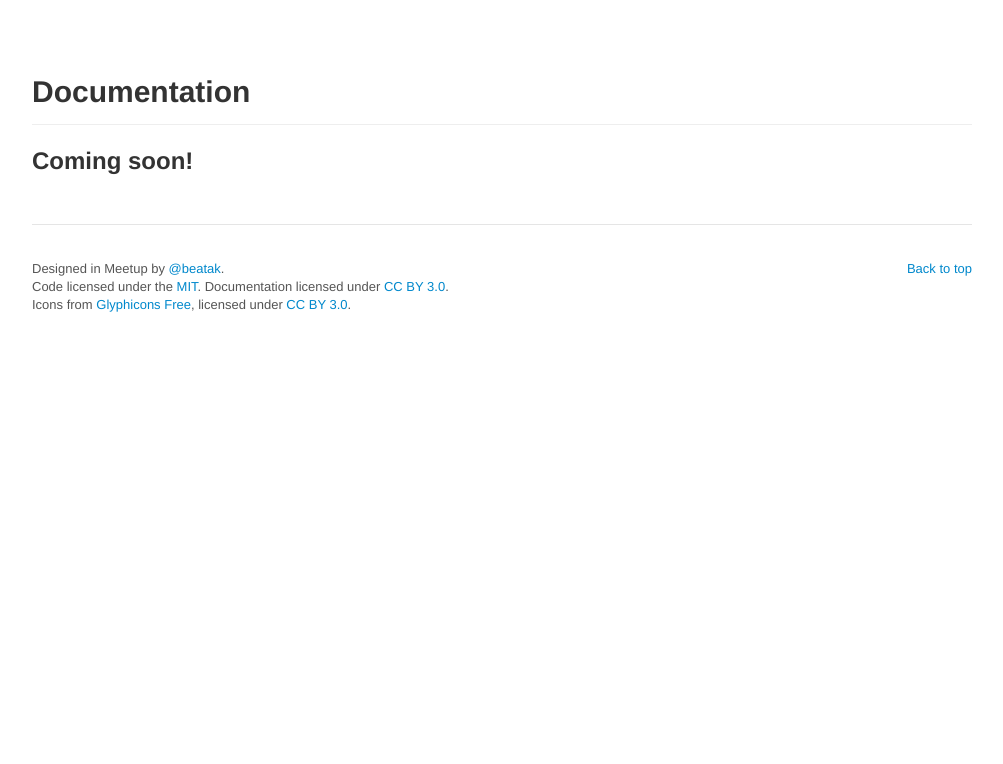
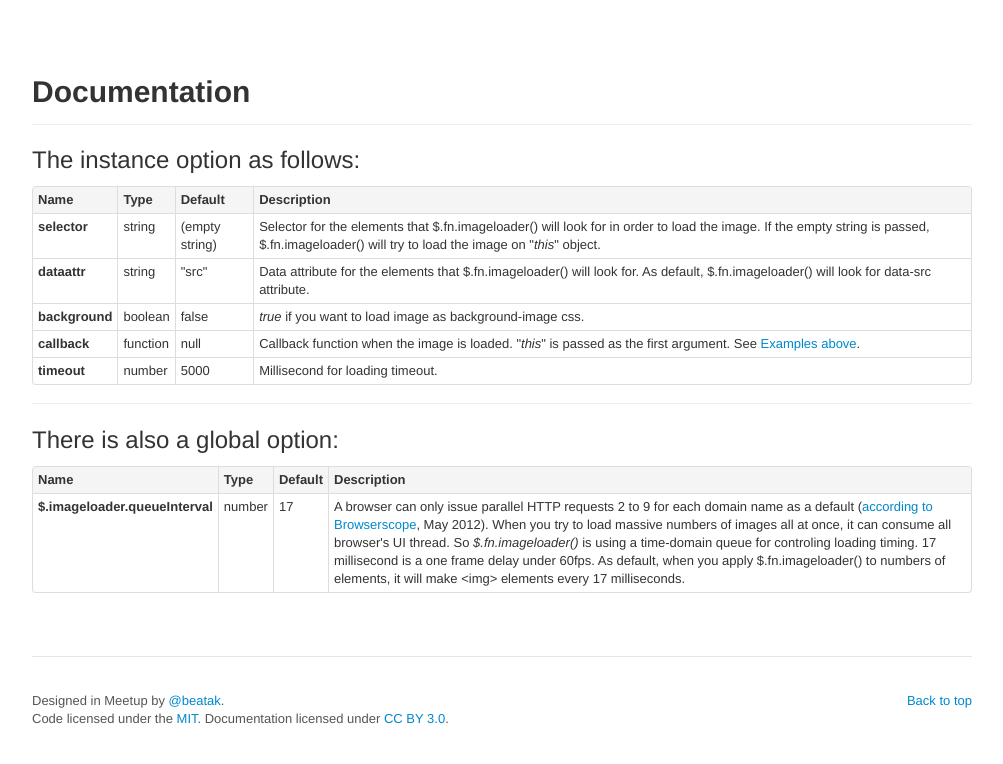
Before and after one commit to beatak/jquery-imageloader, a plain HTML site: page index.html in a window 1280 px wide. Shown: the part 2039-2803 px from the top of the page, without its empty margins (138-1141 px from the left). Before the commit the page ends 2389 px from the top, so only its background shows below. Drawn offline with Linux system fonts and the light colour scheme; a script that the page names is missing.

Commit message:
update document

```diff
--- a/index.html
+++ b/index.html
@@ -41,15 +41,15 @@
       <h1>jQuery.imageloader()</h1>
       <p>lets you have granular controls of image loading timing</p>
       <p class="download-info">
-        <a href="https://github.com/beatak/jquery-imageloader/" class="btn btn-primary btn-large">View project on GitHub</a>
-        <a href="https://github.com/beatak/jquery-imageloader/zipball/master" class="btn btn-large">Download latest</a>
+        <a href="http://github.com/beatak/jquery-imageloader/" class="btn btn-primary btn-large">View project on GitHub</a>
+        <a href="http://github.com/beatak/jquery-imageloader/zipball/master" class="btn btn-large">Download latest</a>
       </p>
     </div>
 
     <div class="bs-links">
       <ul class="quick-links">
         <li class="follow-btn">
-          <a href="https://twitter.com/beatak" class="twitter-follow-button" data-link-color="#0069D6" data-show-count="true">Follow @beatak</a>
+          <a href="http://twitter.com/beatak" class="twitter-follow-button" data-link-color="#0069D6" data-show-count="true">Follow @beatak</a>
         </li>
       </ul>
     </div>
@@ -247,7 +247,127 @@
 
      <div class="row">
        <div class="span12">
-         <h2>Coming soon!</h2>
+         <p>The instance option as follows:</p>
+         <table class="table table-bordered table-condensed">
+           <thead class="th-background">
+             <th>
+               Name
+             </th>
+             <th>
+               Type
+             </th>
+             <th>
+               Default
+             </th>
+             <th>
+               Description
+             </th>
+           </thead>
+           <tr>
+             <td>
+               <strong>selector</strong>
+             </td>
+             <td>
+               string
+             </td>
+             <td>
+               (empty string)
+             </td>
+             <td>
+               Selector for the elements that $.fn.imageloader() will look for in order to load the image. If the empty string is passed, $.fn.imageloader() will try to load the image on "<em>this</em>" object.
+             </td>
+           </tr>
+           <tr>
+             <td>
+               <strong>dataattr</strong>
+             </td>
+             <td>
+               string
+             </td>
+             <td>
+               "src"
+             </td>
+             <td>
+               Data attribute for the elements that $.fn.imageloader() will look for. As default, $.fn.imageloader() will look for data-src attribute.
+             </td>
+           </tr>
+           <tr>
+             <td>
+               <strong>background</strong>
+             </td>
+             <td>
+               boolean
+             </td>
+             <td>
+               false
+             </td>
+             <td>
+               <em>true</em> if you want to load image as background-image css.
+             </td>
+           </tr>
+           <tr>
+             <td>
+               <strong>callback</strong>
+             </td>
+             <td>
+               function
+             </td>
+             <td>
+               null
+             </td>
+             <td>
+               Callback function when the image is loaded. "<em>this</em>" is passed as the first argument. See <a href="#examples">Examples above</a>.
+             </td>
+           </tr>
+           <tr>
+             <td>
+               <strong>timeout</strong>
+             </td>
+             <td>
+               number
+             </td>
+             <td>
+               5000
+             </td>
+             <td>
+               Millisecond for loading timeout.
+             </td>
+           </tr>
+         </table>
+
+         <hr />
+         <p>There is also a global option:</p>
+         <table class="table table-bordered table-condensed">
+           <thead class="th-background">
+             <th>
+               Name
+             </th>
+             <th>
+               Type
+             </th>
+             <th>
+               Default
+             </th>
+             <th>
+               Description
+             </th>
+           </thead>
+           <tr>
+             <td>
+               <strong>$.imageloader.queueInterval</strong>
+             </td>
+             <td>
+               number
+             </td>
+             <td>
+               17
+             </td>
+             <td>
+               A browser can only issue parallel HTTP requests 2 to 9 for each domain name as a default (<a href="http://www.browserscope.org/?category=network" title="Connections per Hostname">according to Browserscope</a>, May 2012). When you try to load massive numbers of images all at once, it can consume all browser's UI thread. So <em>$.fn.imageloader()</em> is using a time-domain queue for controling loading timing. 17 millisecond is a one frame delay under 60fps. As default, when you apply $.fn.imageloader() to numbers of elements, it will make &lt;img&gt; elements every 17 milliseconds.
+             </td>
+           </tr>
+         </table>
+
        </div>
     </div>
   </section>
@@ -256,7 +376,6 @@
     <p class="pull-right"><a href="#">Back to top</a></p>
     <p>Designed in Meetup by <a href="http://twitter.com/mdo" target="_blank">@beatak</a>.</p>
     <p>Code licensed under the <a href="#" target="_blank">MIT</a>. Documentation licensed under <a href="http://creativecommons.org/licenses/by/3.0/">CC BY 3.0</a>.</p>
-    <p>Icons from <a href="http://glyphicons.com">Glyphicons Free</a>, licensed under <a href="http://creativecommons.org/licenses/by/3.0/">CC BY 3.0</a>.</p>
   </footer>
 
 </div>
```
